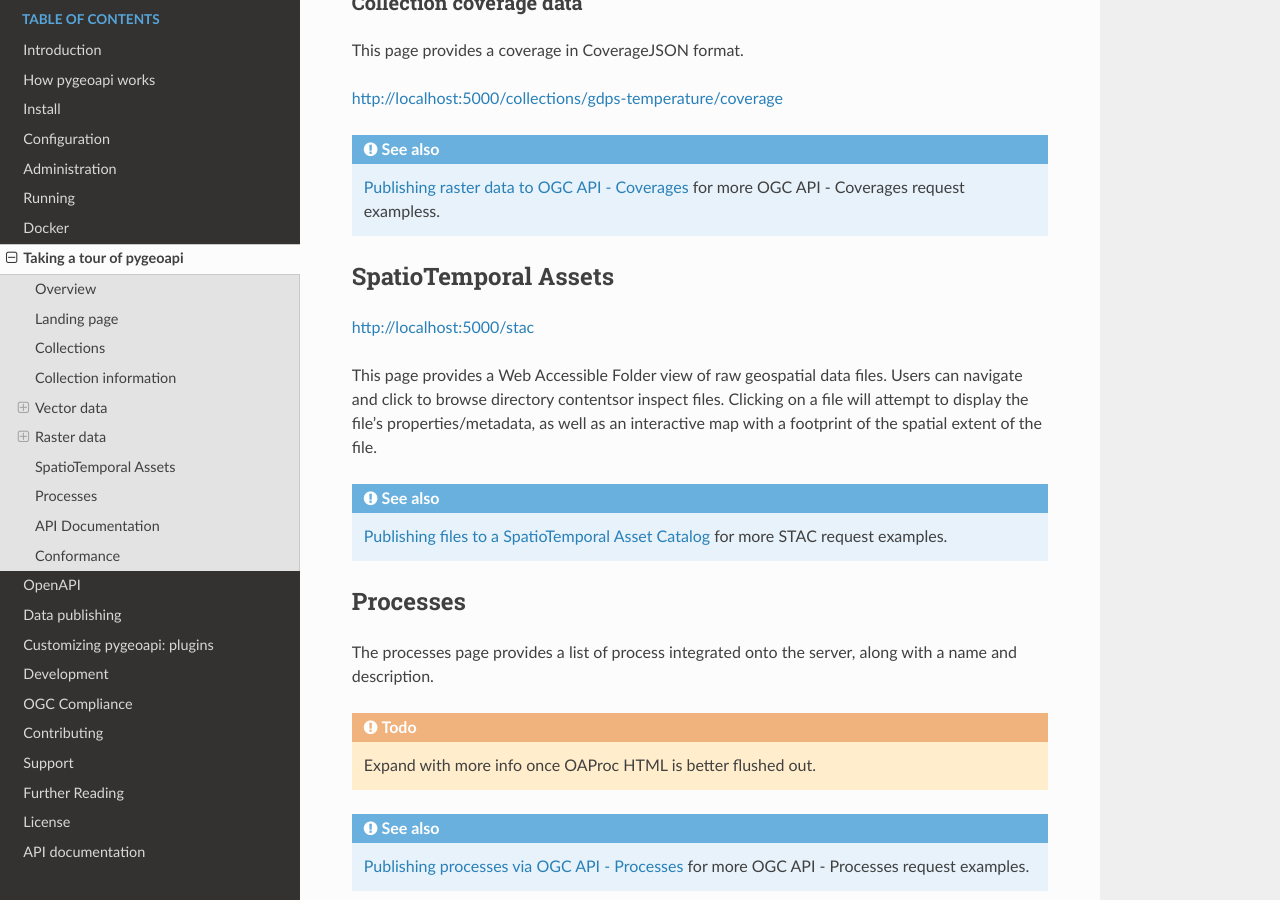
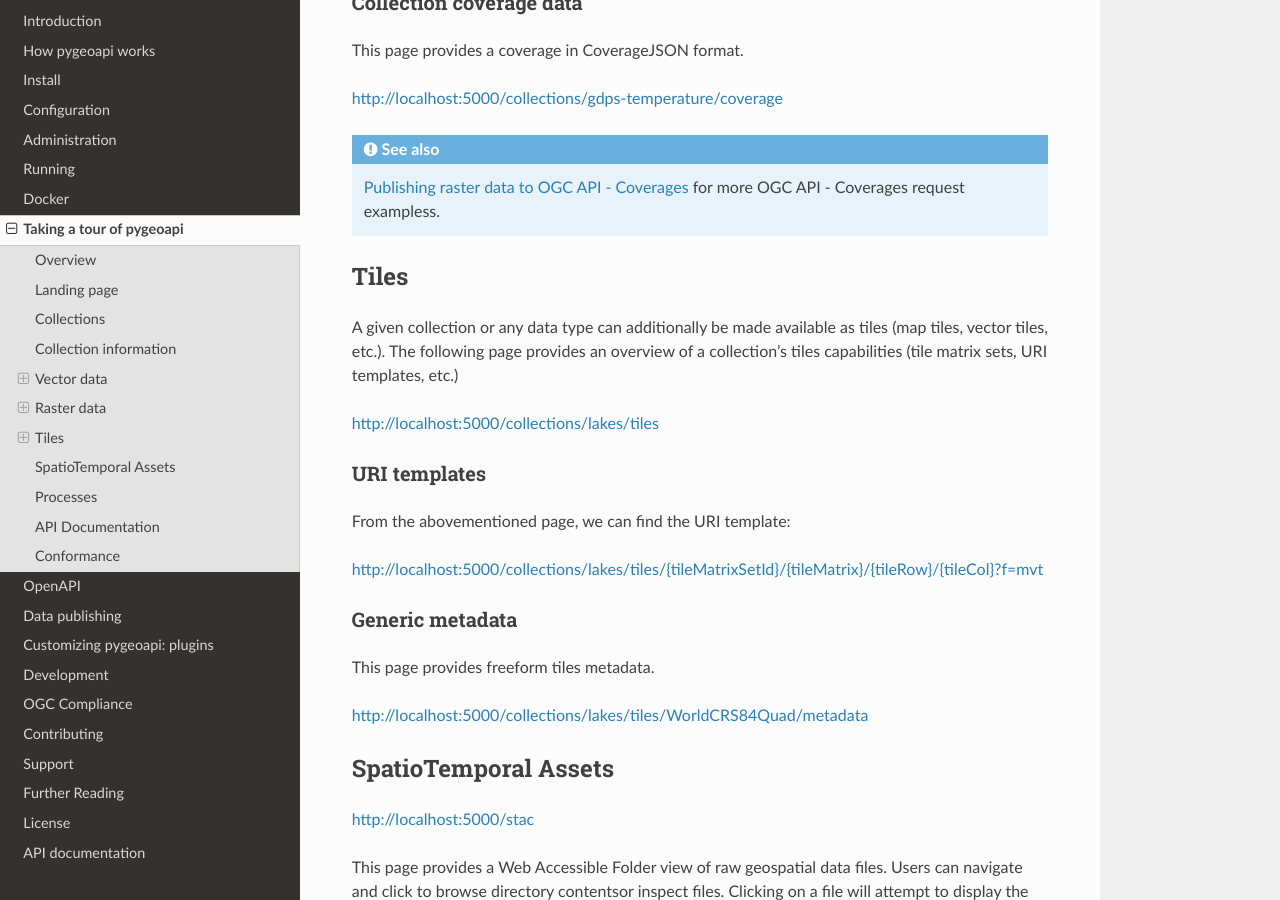
Before and after one commit to geopython/pygeoapi, a Sphinx documentation site: the page built from docs/source/tour.rst, in a window 1280 px wide and 900 px high, scrolled down 2348 px. Built offline with Sphinx 7.4.7 and the Read the Docs theme 2.0.0, drawn with Linux system fonts in a browser that asks for light colours.

Commit message:
add docs

```diff
--- a/docs/source/configuration.rst
+++ b/docs/source/configuration.rst
@@ -120,9 +120,11 @@ The ``providers`` block is a list of 1..n providers with which to operate the da
 provider requires a ``type`` property.  Allowed types are:
 
 - ``feature``
+- ``coverage``
+- ``tile``
 
 A collection's default provider can be qualified with ``default: true`` in the provider
-configuration.  If ``default`` is not included, the first provider is assumed to be the
+configuration.  If ``default`` is not included, the *first* provider is assumed to be the
 default.
 
 .. code-block:: yaml
--- a/docs/source/data-publishing/index.rst
+++ b/docs/source/data-publishing/index.rst
@@ -20,5 +20,6 @@ return back data to the pygeoapi API framework in a plug and play fashion.
 
    ogcapi-features
    ogcapi-coverages
+   ogcapi-tiles
    ogcapi-processes
    stac
--- a/docs/source/data-publishing/ogcapi-coverages.rst
+++ b/docs/source/data-publishing/ogcapi-coverages.rst
@@ -50,7 +50,7 @@ capable of handling.
    `GDAL raster driver short name`_.
 
 xarray
-^^^^^^^^
+^^^^^^
 
 The `xarray`_ provider plugin reads and extracts `NetCDF`_ data.
 
--- a/docs/source/introduction.rst
+++ b/docs/source/introduction.rst
@@ -10,7 +10,7 @@ Features
 
 - out of the box modern OGC API server
 - certified OGC Compliant and Reference Implementation for OGC API - Features
-- additionally implements OGC API - Coverages, OGC API - Processes and SpatioTemporal Asset Library
+- additionally implements OGC API - Coverages, OGC API - Tiles, OGC API - Processes and SpatioTemporal Asset Library
 - out of the box data provider plugins for rasterio, GDAL/OGR, Elasticsearch, PostgreSQL/PostGIS
 - easy to use OpenAPI / Swagger documentation for developers
 - supports JSON, GeoJSON, HTML and CSV output
@@ -37,6 +37,7 @@ Standards are at the core of pygeoapi.  Below is the project's standards support
 
    `OGC API - Features`_,Reference Implementation
    `OGC API - Coverages`_,Implementing
+   `OGC API - Tiles`_,Implementing
    `OGC API - Processes`_,Implementing
    `SpatioTemporal Asset Catalog`_,Implementing
 
@@ -45,5 +46,6 @@ Standards are at the core of pygeoapi.  Below is the project's standards support
 .. _`OGC API`: https://ogcapi.ogc.org
 .. _`OGC API - Features`: https://www.ogc.org/standards/ogcapi-features
 .. _`OGC API - Coverages`: https://github.com/opengeospatial/ogc_api_coverages
+.. _`OGC API - Tiles`: https://github.com/opengeospatial/OGC-API-Tiles
 .. _`OGC API - Processes`: https://github.com/opengeospatial/wps-rest-binding
 .. _`SpatioTemporal Asset Catalog`: https://stacspec.org
--- a/docs/source/tour.rst
+++ b/docs/source/tour.rst
@@ -115,6 +115,29 @@ http://localhost:5000/collections/gdps-temperature/coverage
 .. seealso::
    :ref:`ogcapi-coverages` for more OGC API - Coverages request exampless.
 
+Tiles
+-----
+
+A given collection or any data type can additionally be made available as tiles (map tiles,
+vector tiles, etc.).  The following page provides an overview of a collection's tiles
+capabilities (tile matrix sets, URI templates, etc.)
+
+http://localhost:5000/collections/lakes/tiles
+
+URI templates
+^^^^^^^^^^^^^
+
+From the abovementioned page, we can find the URI template:
+
+`http://localhost:5000/collections/lakes/tiles/{tileMatrixSetId}/{tileMatrix}/{tileRow}/{tileCol}?f=mvt <http://localhost:5000/collections/lakes/tiles/{tileMatrixSetId}/{tileMatrix}/{tileRow}/{tileCol}?f=mvt>`_
+
+Generic metadata
+^^^^^^^^^^^^^^^^
+
+This page provides freeform tiles metadata.
+
+http://localhost:5000/collections/lakes/tiles/WorldCRS84Quad/metadata
+
 SpatioTemporal Assets
 ---------------------
 
```
Also changed, not shown: docs/source/data-publishing/ogcapi-tiles.rst (added, +76 -0 lines).
